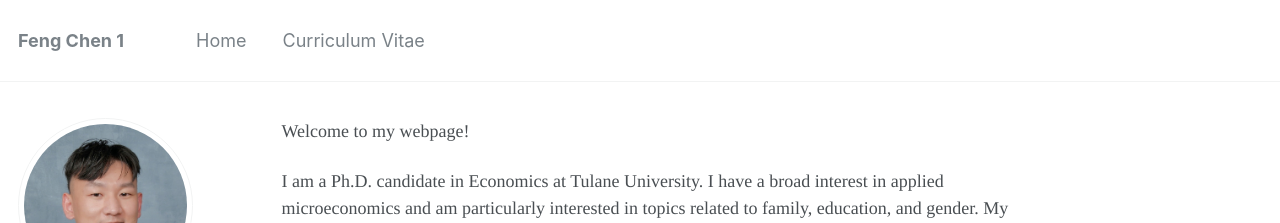
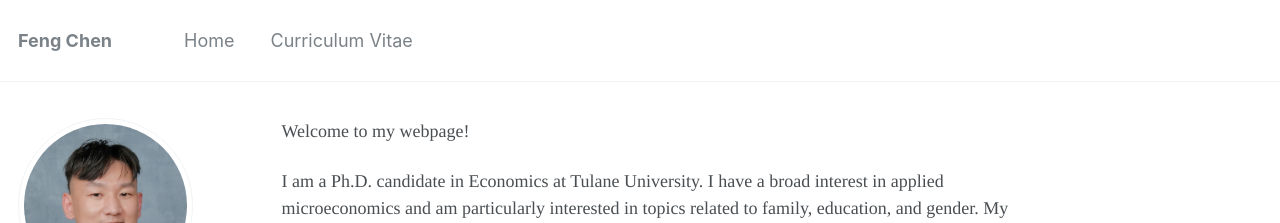
Before and after one commit to fengchen22/fengchen22.github.io, a Jekyll site: the page built from _pages/about.md, in a window 1280 px wide. Shown: the top 223 px of the page. Built offline with Jekyll 4.4.1, drawn with Linux system fonts in a browser that asks for light colours; part of the change alters nothing that is shown.

Commit message:
Update _config.yml

```diff
--- a/_config.yml
+++ b/_config.yml
@@ -7,10 +7,10 @@
 
 # Site Settings
 locale                   : "en-US"
-title                    : "Feng Chen 1"
+title                    : "Feng Chen"
 title_separator          : "-"
-name                     : &name "Feng Chen 2"
-description              : &description "Feng Chen 3, Economics, Tulane University"
+name                     : &name "Feng Chen, PhD in Economics, Tulane University"
+description              : &description "Feng Chen, PhD Candidate in Economics, Tulane University"
 url                      : https://fengchen22.github.io # the base hostname & protocol for your site e.g. "https://mmistakes.github.io"
 baseurl                  : "" # the subpath of your site, e.g. "/blog"
 repository               : "fengchen22/fengchen22.github.io"
```
